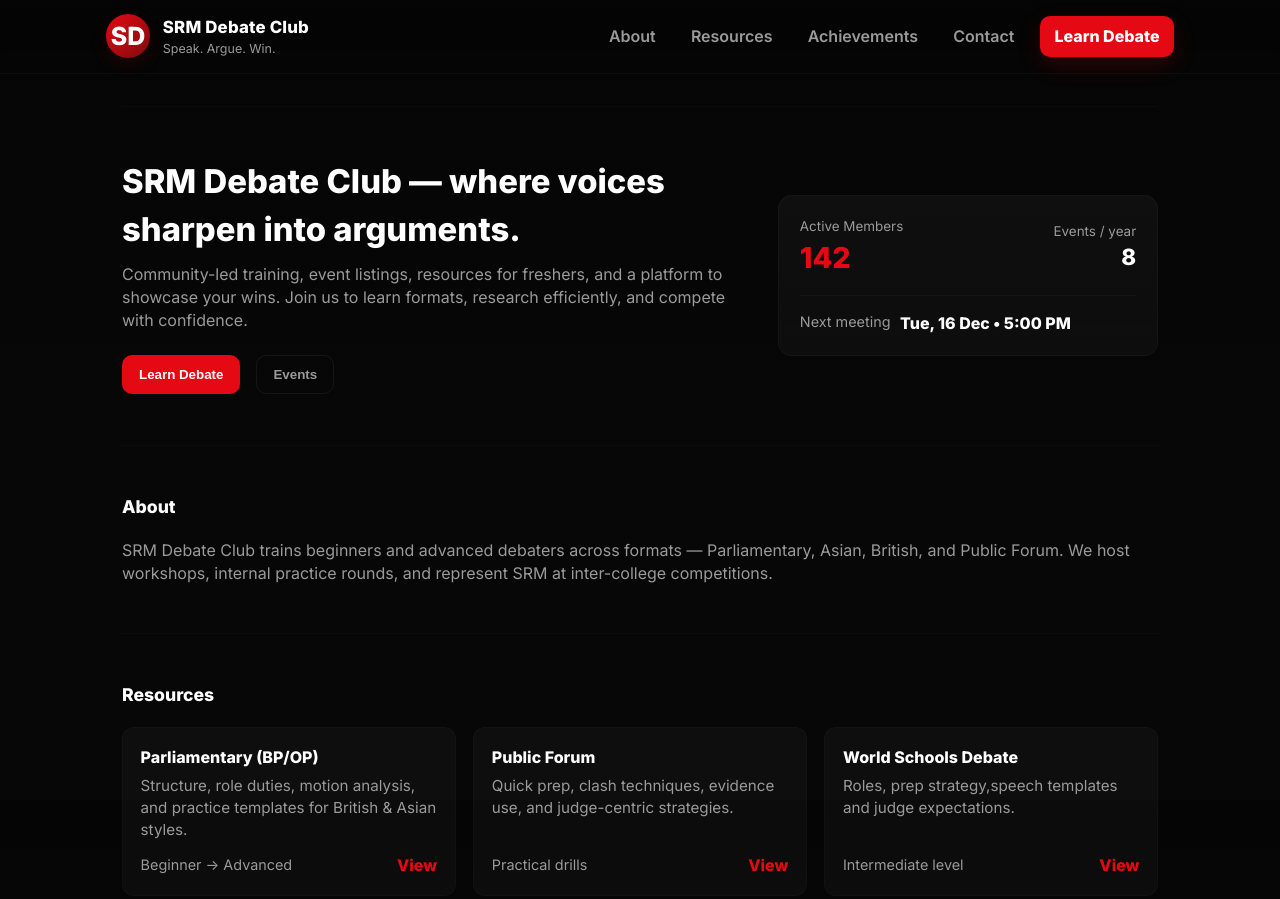
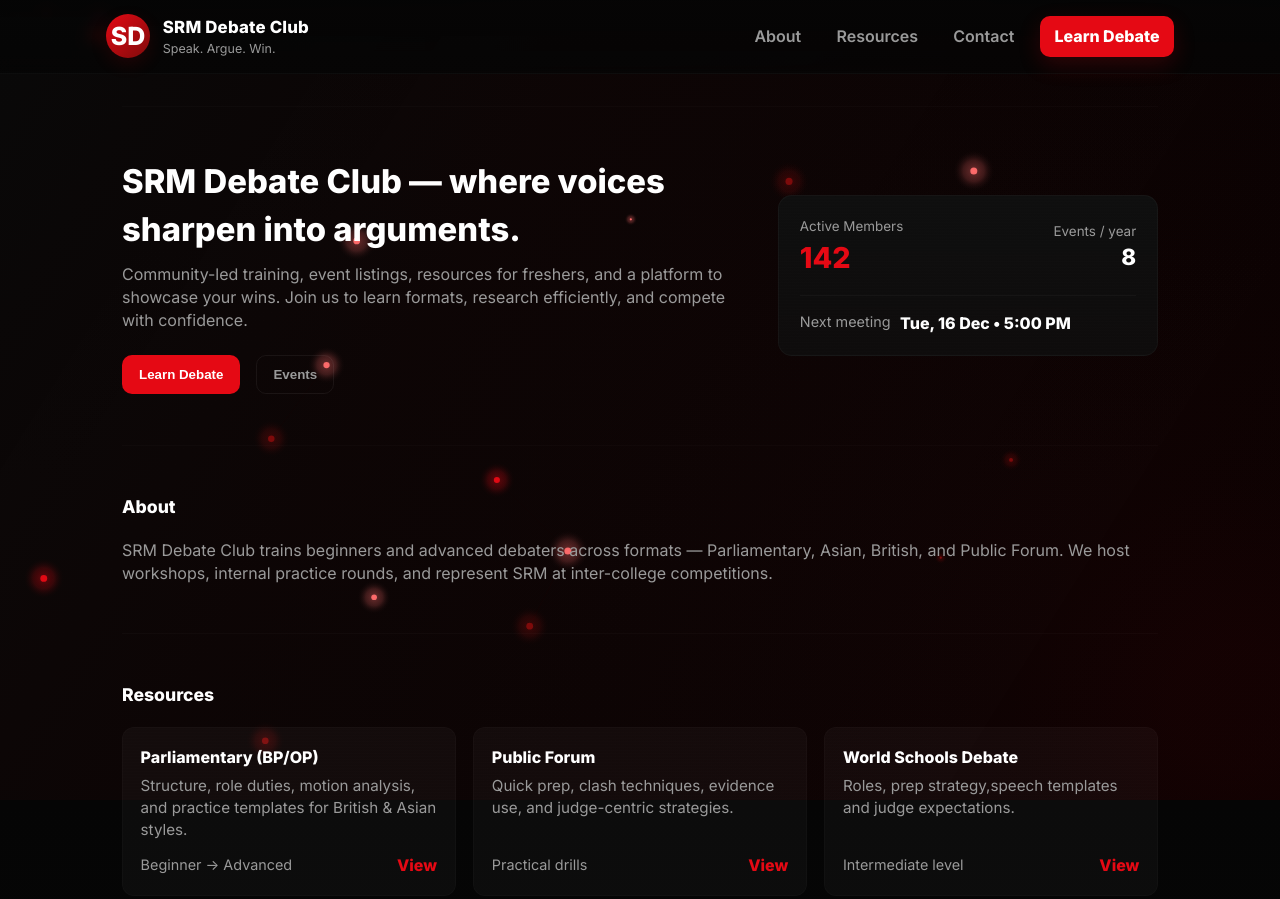
Before and after one commit to Janujaa/debate---club-website, a plain HTML site: page index.html in a window 1280 px wide. Shown: the top 899 px of the page. Drawn offline with Linux system fonts and the light colour scheme.

Commit message:
Add animated background, Netflix-style intro splash, and remove achievements section

```diff
--- /dev/null
+++ b/assets/bg.js
@@ -0,0 +1,145 @@
+(function(){
+  const canvas = document.getElementById('bg-canvas');
+  if(!canvas) return;
+  const ctx = canvas.getContext('2d');
+  let width = 0, height = 0, dpr = Math.max(1, window.devicePixelRatio || 1);
+  const particles = [];
+  const PARTICLE_COUNT = Math.max(20, Math.min(80, Math.floor((window.innerWidth*window.innerHeight)/80000)));
+  const COLORS = ['#e50914','#ff6b6b','#7f0b0b'];
+  let running = true;
+
+  function resize(){
+    width = window.innerWidth;
+    height = window.innerHeight;
+    canvas.width = Math.round(width * dpr);
+    canvas.height = Math.round(height * dpr);
+    canvas.style.width = width + 'px';
+    canvas.style.height = height + 'px';
+    ctx.setTransform(dpr,0,0,dpr,0,0);
+  }
+
+  function rand(min, max){ return Math.random()*(max-min)+min }
+
+  function createParticle(){
+    return {
+      x: rand(-50, width+50),
+      y: rand(-50, height+50),
+      vx: rand(-0.2, 0.6),
+      vy: rand(-0.25, 0.25),
+      size: rand(0.8, 3.6),
+      hue: COLORS[Math.floor(Math.random()*COLORS.length)],
+      life: rand(60, 220),
+      blink: Math.random()<0.08
+    };
+  }
+
+  function init(){
+    particles.length = 0;
+    for(let i=0;i<PARTICLE_COUNT;i++) particles.push(createParticle());
+    resize();
+  }
+
+  let t=0;
+  function draw(){
+    if(!running) return;
+    t += 1/60;
+    // subtle radial vignette gradient
+    ctx.clearRect(0,0,width,height);
+
+    // background animated gradient
+    const g = ctx.createLinearGradient(0,0,width,height);
+    g.addColorStop(0, 'rgba(8,8,8,0.96)');
+    g.addColorStop(0.35, 'rgba(14,4,4,0.75)');
+    g.addColorStop(1, 'rgba(6,0,0,0.9)');
+    ctx.fillStyle = g;
+    ctx.fillRect(0,0,width,height);
+
+    // soft moving spotlight
+    const rx = width * 0.2 + (Math.sin(t*0.23)+1)*0.4*width;
+    const ry = height * 0.3 + (Math.cos(t*0.17)+1)*0.35*height;
+    const rg = ctx.createRadialGradient(rx, ry, 60, rx, ry, Math.max(width,height)*0.9);
+    rg.addColorStop(0, 'rgba(230,9,20,0.06)');
+    rg.addColorStop(0.15, 'rgba(230,9,20,0.03)');
+    rg.addColorStop(1, 'rgba(0,0,0,0)');
+    ctx.fillStyle = rg;
+    ctx.fillRect(0,0,width,height);
+
+    // particles
+    for(let i=0;i<particles.length;i++){
+      const p = particles[i];
+      p.x += p.vx * (1 + Math.sin(t*0.5)*0.6);
+      p.y += p.vy * (1 + Math.cos(t*0.4)*0.5);
+      p.life -= 1;
+      if(p.life<=0 || p.x < -80 || p.x > width+80 || p.y < -80 || p.y > height+80){
+        particles[i] = createParticle();
+        continue;
+      }
+      // glow
+      ctx.beginPath();
+      const grad = ctx.createRadialGradient(p.x, p.y, 0, p.x, p.y, p.size*6);
+      grad.addColorStop(0, p.hue);
+      grad.addColorStop(0.15, p.hue+'55');
+      grad.addColorStop(0.5, p.hue+'33');
+      grad.addColorStop(1, 'rgba(0,0,0,0)');
+      ctx.fillStyle = grad;
+      ctx.arc(p.x, p.y, p.size*6, 0, Math.PI*2);
+      ctx.fill();
+
+      // core
+      ctx.beginPath();
+      ctx.fillStyle = p.hue;
+      ctx.globalAlpha = p.blink ? (0.4 + 0.6*Math.abs(Math.sin(t*2 + i))) : 0.95;
+      ctx.arc(p.x, p.y, p.size, 0, Math.PI*2);
+      ctx.fill();
+      ctx.globalAlpha = 1;
+    }
+
+    // faint connecting lines for nearby particles
+    ctx.lineWidth = 0.7;
+    for(let i=0;i<particles.length;i++){
+      for(let j=i+1;j<particles.length;j++){
+        const a = particles[i], b = particles[j];
+        const dx = a.x-b.x, dy = a.y-b.y;
+        const dist = Math.sqrt(dx*dx+dy*dy);
+        if(dist<110){
+          ctx.beginPath();
+          const alpha = 0.12 * (1 - dist/110);
+          ctx.strokeStyle = 'rgba(229,9,20,'+alpha.toFixed(3)+')';
+          ctx.moveTo(a.x,a.y);
+          ctx.lineTo(b.x,b.y);
+          ctx.stroke();
+        }
+      }
+    }
+
+    // subtle noise overlay for retro-futuristic texture
+    ctx.globalCompositeOperation = 'overlay';
+    ctx.fillStyle = 'rgba(255,255,255,0.003)';
+    ctx.fillRect(0,0,width,height);
+    ctx.globalCompositeOperation = 'source-over';
+
+    requestAnimationFrame(draw);
+  }
+
+  // visibility handling for performance
+  function onVisibility(){
+    if(document.hidden){ running = false; }
+    else{ running = true; requestAnimationFrame(draw); }
+  }
+
+  window.addEventListener('resize', ()=>{ dpr = Math.max(1, window.devicePixelRatio || 1); resize(); });
+  document.addEventListener('visibilitychange', onVisibility);
+
+  // low-power preference respect
+  const prefersReduced = window.matchMedia('(prefers-reduced-motion: reduce)').matches;
+  if(prefersReduced){
+    // static subtle gradient, no animation
+    resize();
+    ctx.fillStyle = 'linear-gradient(180deg, #050505, #070707)';
+    ctx.clearRect(0,0,canvas.width,canvas.height);
+    return;
+  }
+
+  init();
+  requestAnimationFrame(draw);
+})();
--- /dev/null
+++ b/assets/intro.js
@@ -0,0 +1,56 @@
+(function(){
+  const splash = document.getElementById('intro-splash');
+  const header = document.getElementById('site-header');
+  const main = document.querySelector('.main-inner');
+
+  if(!splash || !header || !main) return;
+
+  // Calculate header logo position to animate towards
+  function getHeaderLogoPos(){
+    const logo = header.querySelector('.logo');
+    if(!logo){
+      // fallback: logo is at ~22px from left + 44px width, ~22px from top
+      return {x: 66, y: 44};
+    }
+    const rect = logo.getBoundingClientRect();
+    return {
+      x: rect.left + rect.width/2,
+      y: rect.top + rect.height/2
+    };
+  }
+
+  // Set CSS variables for animation target positions
+  function setAnimationTargets(){
+    const pos = getHeaderLogoPos();
+    document.documentElement.style.setProperty('--header-logo-x', pos.x + 'px');
+    document.documentElement.style.setProperty('--header-logo-y', pos.y + 'px');
+  }
+
+  // Trigger animations
+  function runIntro(){
+    // Set target position
+    setAnimationTargets();
+
+    // Trigger fade-out of splash after animations complete
+    setTimeout(() => {
+      splash.classList.add('fade-out');
+    }, 1200);
+
+    // Reveal header and main content
+    setTimeout(() => {
+      header.classList.add('reveal');
+      main.classList.add('reveal');
+    }, 1400);
+
+    // Remove splash from DOM after fade completes
+    setTimeout(() => {
+      splash.style.display = 'none';
+    }, 1900);
+  }
+
+  // Recalculate on resize for responsiveness
+  window.addEventListener('resize', setAnimationTargets);
+
+  // Start intro
+  runIntro();
+})();
--- a/index.html
+++ b/index.html
@@ -11,7 +11,16 @@
   <link rel="stylesheet" href="style.css">
 </head>
 <body>
-  <header>
+  <canvas id="bg-canvas" aria-hidden="true"></canvas>
+
+  <!-- Splash intro overlay -->
+  <div id="intro-splash" aria-hidden="true" class="intro-splash">
+    <div class="intro-content">
+      <h1 class="intro-title">SRM Debate Club</h1>
+    </div>
+  </div>
+
+  <header id="site-header" class="header-intro">
     <div class="wrap nav">
       <div class="brand">
         <div class="logo">SD</div>
@@ -25,7 +34,6 @@
         <ul>
           <li><a class="grow-on-hover" href="#about">About</a></li>
           <li><a class="grow-on-hover" href="#resources">Resources</a></li>
-          <li><a class="grow-on-hover" href="#achievements">Achievements</a></li>
           <li><a class="grow-on-hover" href="#contact">Contact</a></li>
           <li><a class="cta" href="#learn">Learn Debate</a></li>
         </ul>
@@ -33,13 +41,14 @@
     </div>
   </header>
 
-  <main class="wrap">
+  <main class="wrap site-content scanlines main-intro">
+    <div class="main-inner">
     <section class="hero">
       <div class="hero-left">
         <h2>SRM Debate Club — where voices sharpen into arguments.</h2>
         <p>Community-led training, event listings, resources for freshers, and a platform to showcase your wins. Join us to learn formats, research efficiently, and compete with confidence.</p>
         <div class="actions">
-          <button class="btn primary" onclick="location.href='#learn'">Learn Debate</button>
+          <button class="btn primary" onclick="location.href='#resources'">Learn Debate</button>
           <button class="btn secondary" id="eventsBtn">Events</button>
 
         </div>
@@ -144,35 +153,12 @@
           </div>
           <div style="display:flex;justify-content:space-between;align-items:center;margin-top:.8rem">
             <small class="note">Judging</small>
-            <a href="#" class="grow-on-hover" style="font-weight:700;text-decoration:none;color:var(--accent)">View</a>
+            <a href="Resources/judge-guides.html" class="grow-on-hover" style="font-weight:700;text-decoration:none;color:var(--accent)">View</a>
           </div>
         </article>
       </div>
 
     </section>
-
-    <section id="achievements">
-      <div class="section-title">
-        <h3>Achievements</h3>
-      </div>
-      <div class="achievements">
-        <div class="achievement">
-          <strong>National Parliamentary – 2025</strong>
-          <div class="note">Top 8 team; Best Speaker (Regional)</div>
-        </div>
-        <div class="achievement">
-          <strong>Inter-College Summit — 2024</strong>
-          <div class="note">Organized 3 intra-college tournaments with 20+ teams.</div>
-        </div>
-        <div class="achievement">
-          <strong>Campus Workshops</strong>
-          <div class="note">Weekly workshops with guest judges and research sessions.</div>
-        </div>
-      </div>
-    </section>
-
-
-
 
     <section id="contact">
       <div class="section-title">
@@ -210,11 +196,15 @@
         <div style="color:var(--muted);font-size:.92rem">Hosted on GitHub Pages • <a href="#" style="color:var(--accent);text-decoration:none">Contribute</a></div>
       </div>
     </footer>
+    </div>
   </main>
 
-  <!-- link to script -->
+  <!-- intro animation script -->
+  <script src="assets/intro.js" defer></script>
+  <!-- background animation script -->
+  <script src="assets/bg.js" defer></script>
+  <!-- app script -->
   <script src="app.js"></script>
-  <link rel="stylesheet" href="style.css">
 
 </body>
 </html>
--- a/style.css
+++ b/style.css
@@ -21,6 +21,22 @@ body{
   -moz-osx-font-smoothing:grayscale;
   line-height:1.45;
   -webkit-tap-highlight-color:transparent;
+}
+
+/* BACKGROUND CANVAS LAYER */
+#bg-canvas{position:fixed;inset:0;z-index:0;pointer-events:none;mix-blend-mode:normal}
+.site-content{position:relative;z-index:10}
+
+/* Neon accents and subtle scanline overlay */
+.neon-glow{box-shadow:0 6px 28px rgba(229,9,20,0.18), 0 0 48px rgba(229,9,20,0.06) inset}
+.scanlines::before{content:"";position:fixed;inset:0;pointer-events:none;background-image:linear-gradient(rgba(255,255,255,0.01) 1px, transparent 1px);background-size:100% 3px;mix-blend-mode:overlay;opacity:0.12}
+
+/* Slight backdrop for cards to pop above animated background */
+.card, .hero-right, header, footer{background-clip:padding-box}
+
+/* reduce heavy shadows on small screens for performance */
+@media (max-width:640px){
+  .card:hover{transform:none;box-shadow:none}
 }
 
 .wrap{max-width:var(--maxw);margin:0 auto;padding:2rem}
@@ -100,3 +116,67 @@ footer{padding:2rem 0;color:var(--muted);font-size:.9rem}
 
 /* tiny accessibility focus styles */
 a:focus,button:focus,input:focus,textarea:focus{box-shadow:0 0 0 3px rgba(229,9,20,0.12);outline:none}
+
+/* INTRO SPLASH SCREEN */
+.intro-splash{
+  position:fixed;
+  inset:0;
+  z-index:9999;
+  display:flex;
+  align-items:center;
+  justify-content:center;
+  background:#050505;
+  pointer-events:none;
+  opacity:1;
+  transition:opacity 600ms ease-out 1200ms;
+}
+.intro-splash.fade-out{opacity:0}
+
+.intro-content{
+  position:absolute;
+  display:flex;
+  flex-direction:column;
+  align-items:center;
+  gap:1rem;
+  will-change:transform;
+}
+
+.intro-title{
+  font-size:4.2rem;
+  font-weight:800;
+  margin:0;
+  color:#fff;
+  text-align:center;
+  letter-spacing:1px;
+  line-height:1.1;
+  animation:intro-title-dramatic 2200ms cubic-bezier(0.25,0.46,0.45,0.94) forwards;
+  text-shadow:0 12px 48px rgba(229,9,20,0.2);
+}
+
+@keyframes intro-title-dramatic {
+  0%{
+    transform:scale(2.4) translateY(80px);
+    opacity:0;
+    filter:blur(12px);
+  }
+  15%{
+    opacity:1;
+    filter:blur(0);
+  }
+  80%{
+    transform:scale(1) translateY(0);
+    opacity:1;
+  }
+  100%{
+    transform:scale(1) translateY(0);
+    opacity:0;
+  }
+}
+
+/* Header intro state - hidden initially, then revealed after splash */
+.header-intro{opacity:0;transition:opacity 400ms ease-out 1600ms}
+.header-intro.reveal{opacity:1}
+
+/* Main content fade-in after splash */
+.main-intro .main-inner{opacity:0;transition:opacity 600ms ease-out 1400ms}
+.main-intro .main-inner.reveal{opacity:1}
```
Also changed, not shown: Resources/judge-guides.html (+121 -0 lines).
